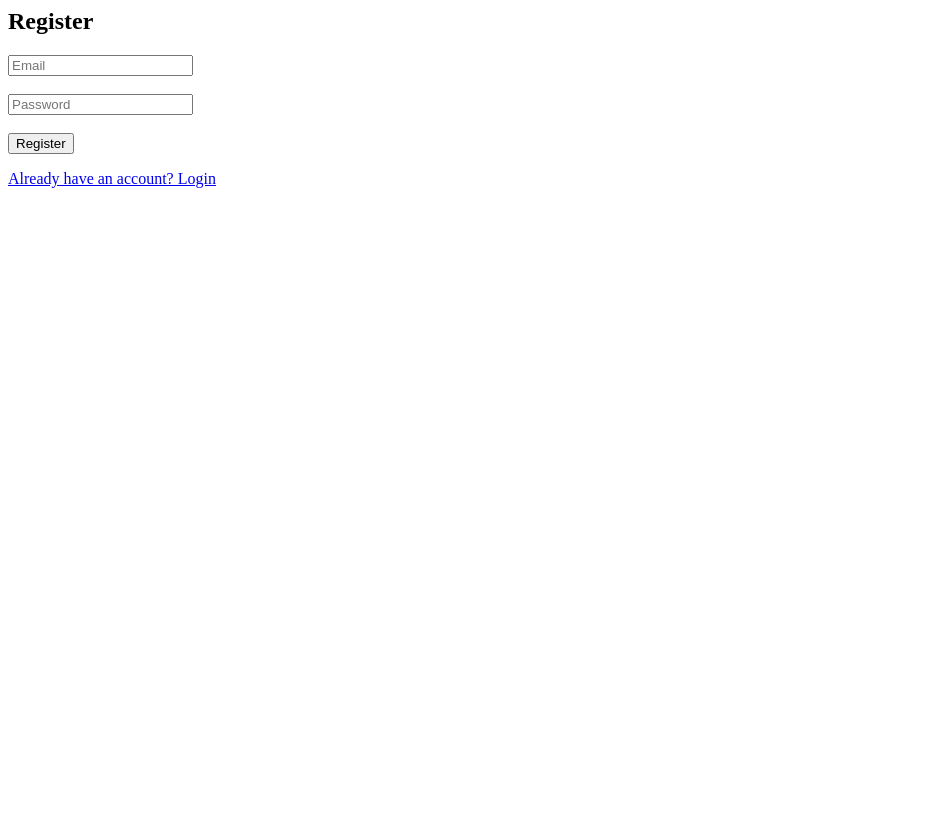
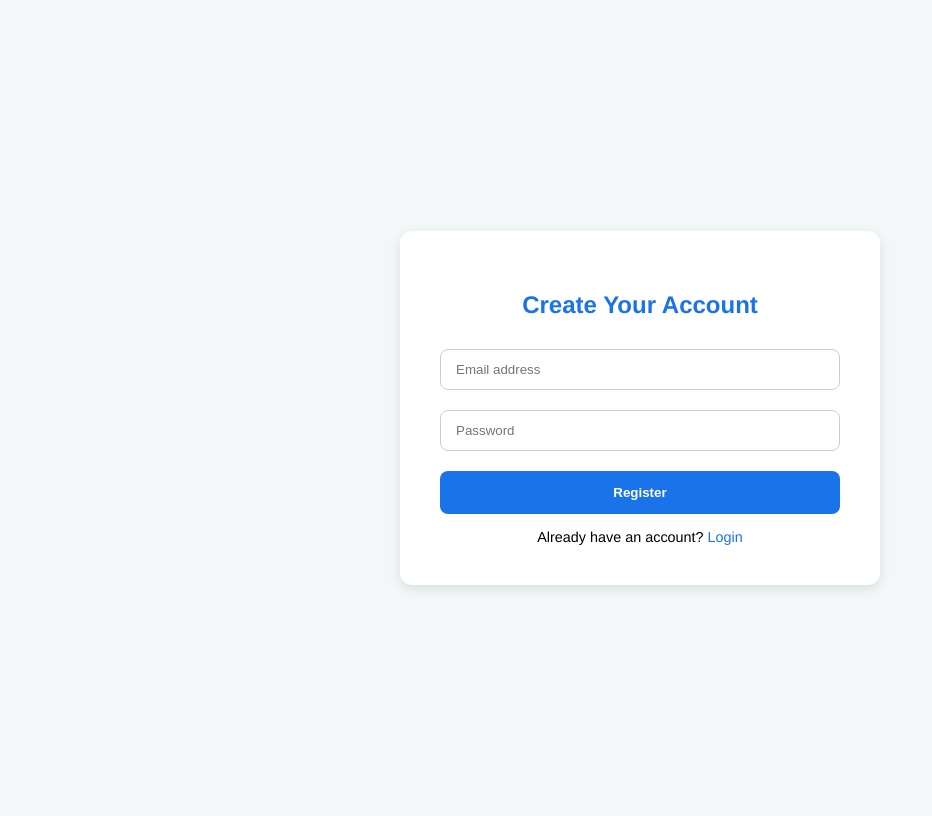
Before and after one commit to RestGenius/restgenius, a Python web app: template templates/register.html in a window 1280 px wide. Shown: the whole page, without its empty margins (0-932 px from the left). Before the commit the page ends 188 px from the top, so only its background shows below. Run offline with Jinja, Linux system fonts and the light colour scheme; the template is opened without the code that fills it, so the values that code supplies are empty.

Commit message:
Update register.html

```diff
--- a/templates/register.html
+++ b/templates/register.html
@@ -1,7 +1,77 @@
-<h2>Register</h2>
-<form method="POST" action="/register">
-  <input type="email" name="email" placeholder="Email" required><br><br>
-  <input type="password" name="password" placeholder="Password" required><br><br>
-  <button type="submit">Register</button>
-</form>
-<a href="/login">Already have an account? Login</a>
+<!DOCTYPE html>
+<html lang="en">
+<head>
+  <meta charset="UTF-8">
+  <title>Register - RestGenius</title>
+  <style>
+    body {
+      font-family: "Helvetica Neue", Helvetica, Arial, sans-serif;
+      background-color: #f4f7f8;
+      display: flex;
+      justify-content: center;
+      align-items: center;
+      height: 100vh;
+    }
+
+    .form-container {
+      background: white;
+      padding: 40px;
+      border-radius: 12px;
+      box-shadow: 0 4px 12px rgba(0, 0, 0, 0.1);
+      width: 100%;
+      max-width: 400px;
+    }
+
+    h2 {
+      text-align: center;
+      color: #1a73e8;
+    }
+
+    input[type="email"],
+    input[type="password"] {
+      width: 100%;
+      padding: 12px 15px;
+      margin: 10px 0;
+      border: 1px solid #ccc;
+      border-radius: 8px;
+      box-sizing: border-box;
+    }
+
+    button {
+      width: 100%;
+      padding: 14px;
+      background-color: #1a73e8;
+      color: white;
+      font-weight: bold;
+      border: none;
+      border-radius: 8px;
+      cursor: pointer;
+      margin-top: 10px;
+    }
+
+    .link {
+      text-align: center;
+      margin-top: 15px;
+      font-size: 0.9em;
+    }
+
+    .link a {
+      color: #1a73e8;
+      text-decoration: none;
+    }
+  </style>
+</head>
+<body>
+  <div class="form-container">
+    <h2>Create Your Account</h2>
+    <form method="POST" action="/register">
+      <input type="email" name="email" placeholder="Email address" required>
+      <input type="password" name="password" placeholder="Password" required>
+      <button type="submit">Register</button>
+    </form>
+    <div class="link">
+      Already have an account? <a href="/login">Login</a>
+    </div>
+  </div>
+</body>
+</html>
```
